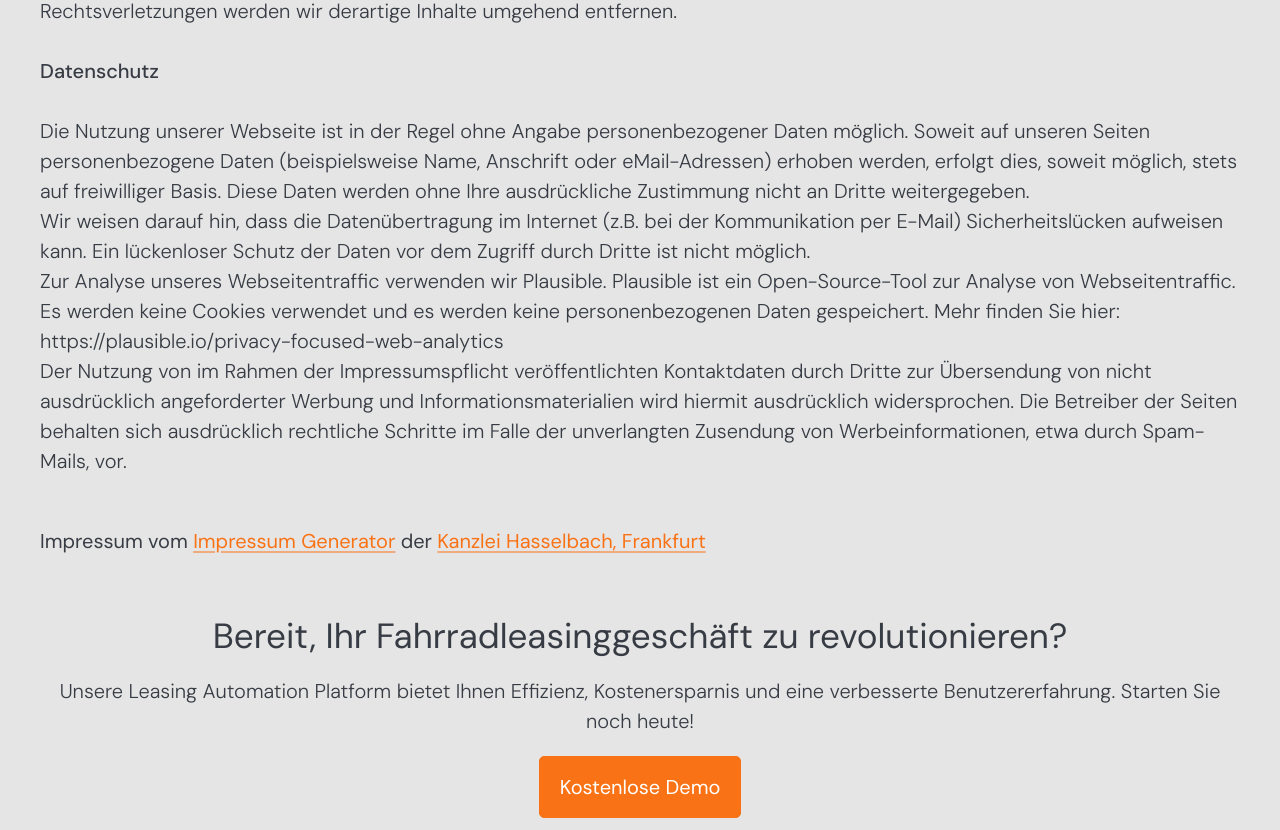
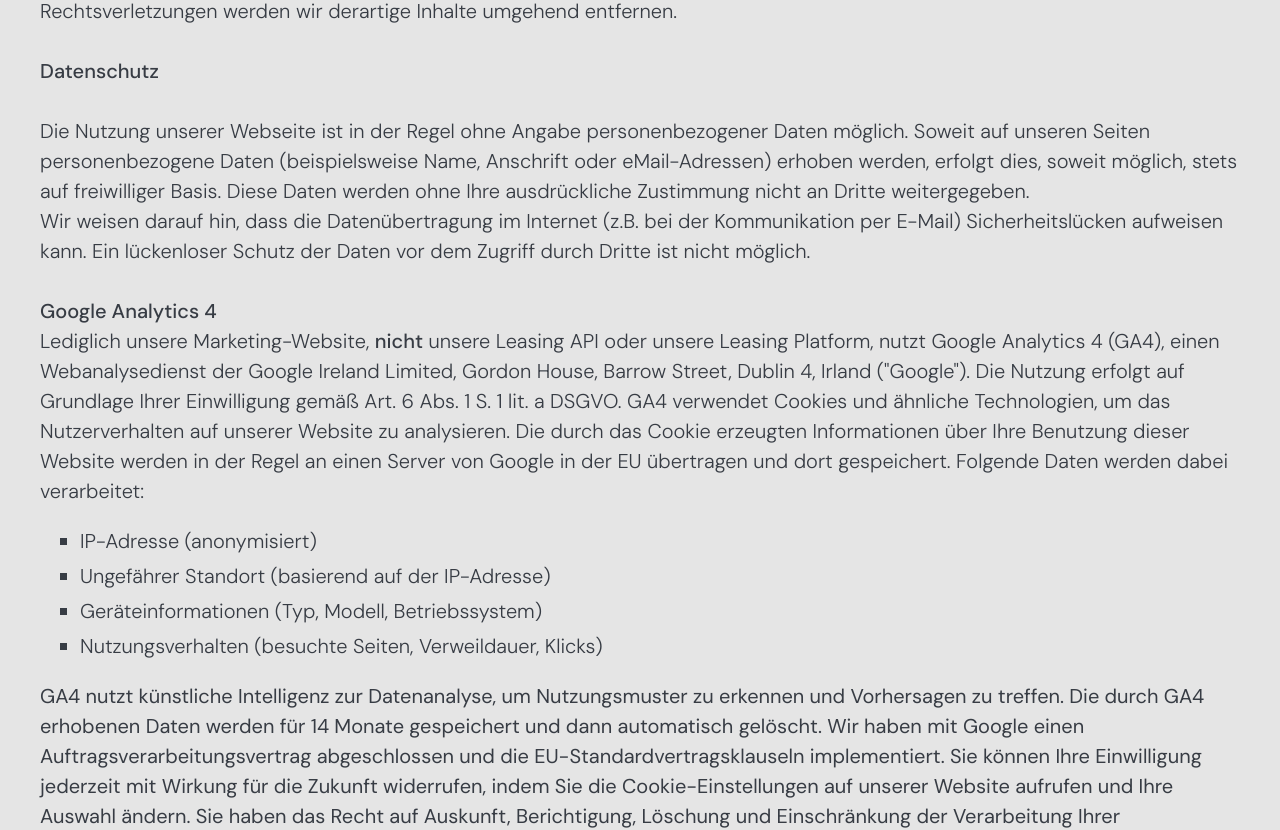
Before and after one commit to jnkwrych/lap-website, a plain HTML site: page impressum.html in a window 1280 px wide. Shown: the part 1639-2469 px from the top of the page. Drawn offline with Linux system fonts and the light colour scheme; a web font is replaced by a local one.

Commit message:
Update impressum.html

```diff
--- a/impressum.html
+++ b/impressum.html
@@ -92,14 +92,18 @@
             ausdrückliche Zustimmung nicht an Dritte weitergegeben. <br>
             Wir weisen darauf hin, dass die Datenübertragung im Internet (z.B. bei der Kommunikation per E-Mail)
             Sicherheitslücken aufweisen kann. Ein lückenloser Schutz der Daten vor dem Zugriff durch Dritte ist
-            nicht möglich. <br>
-            Zur Analyse unseres Webseitentraffic verwenden wir Plausible. Plausible ist ein Open-Source-Tool zur
-            Analyse von Webseitentraffic. Es werden keine Cookies verwendet und es werden keine personenbezogenen
-            Daten gespeichert. Mehr finden Sie hier: https://plausible.io/privacy-focused-web-analytics<br>
-            Der Nutzung von im Rahmen der Impressumspflicht veröffentlichten Kontaktdaten durch Dritte zur
-            Übersendung von nicht ausdrücklich angeforderter Werbung und Informationsmaterialien wird hiermit
-            ausdrücklich widersprochen. Die Betreiber der Seiten behalten sich ausdrücklich rechtliche Schritte im
-            Falle der unverlangten Zusendung von Werbeinformationen, etwa durch Spam-Mails, vor.
+            nicht möglich. <br><br>
+
+            <strong>Google Analytics 4</strong><br>
+            Lediglich unsere Marketing-Website, <strong>nicht</strong> unsere Leasing API oder unsere Leasing Platform, nutzt Google Analytics 4 (GA4), einen Webanalysedienst der Google Ireland Limited, Gordon House, Barrow Street, Dublin 4, Irland ("Google"). Die Nutzung erfolgt auf Grundlage Ihrer Einwilligung gemäß Art. 6 Abs. 1 S. 1 lit. a DSGVO. GA4 verwendet Cookies und ähnliche Technologien, um das Nutzerverhalten auf unserer Website zu analysieren. Die durch das Cookie erzeugten Informationen über Ihre Benutzung dieser Website werden in der Regel an einen Server von Google in der EU übertragen und dort gespeichert. Folgende Daten werden dabei verarbeitet:
+            <ul>
+              <li>IP-Adresse (anonymisiert)</li>
+              <li>Ungefährer Standort (basierend auf der IP-Adresse)</li>
+              <li>Geräteinformationen (Typ, Modell, Betriebssystem)</li>
+              <li>Nutzungsverhalten (besuchte Seiten, Verweildauer, Klicks)</li>
+            </ul>
+            GA4 nutzt künstliche Intelligenz zur Datenanalyse, um Nutzungsmuster zu erkennen und Vorhersagen zu treffen. Die durch GA4 erhobenen Daten werden für 14 Monate gespeichert und dann automatisch gelöscht. Wir haben mit Google einen Auftragsverarbeitungsvertrag abgeschlossen und die EU-Standardvertragsklauseln implementiert. Sie können Ihre Einwilligung jederzeit mit Wirkung für die Zukunft widerrufen, indem Sie die Cookie-Einstellungen auf unserer Website aufrufen und Ihre Auswahl ändern. Sie haben das Recht auf Auskunft, Berichtigung, Löschung und Einschränkung der Verarbeitung Ihrer personenbezogenen Daten. Zudem können Sie der Verarbeitung widersprechen und Ihre Daten übertragen lassen. Diese Rechte können Sie gegenüber uns oder direkt gegenüber Google geltend machen. Weitere Informationen zum Datenschutz bei Google finden Sie unter: https://policies.google.com/privacy?hl=de
+
         </p><br>
         Impressum vom <a href="https://www.impressum-generator.de">Impressum Generator</a> der <a
             href="https://www.kanzlei-hasselbach.de/standorte/frankfurt/" rel="nofollow">Kanzlei Hasselbach,
```
